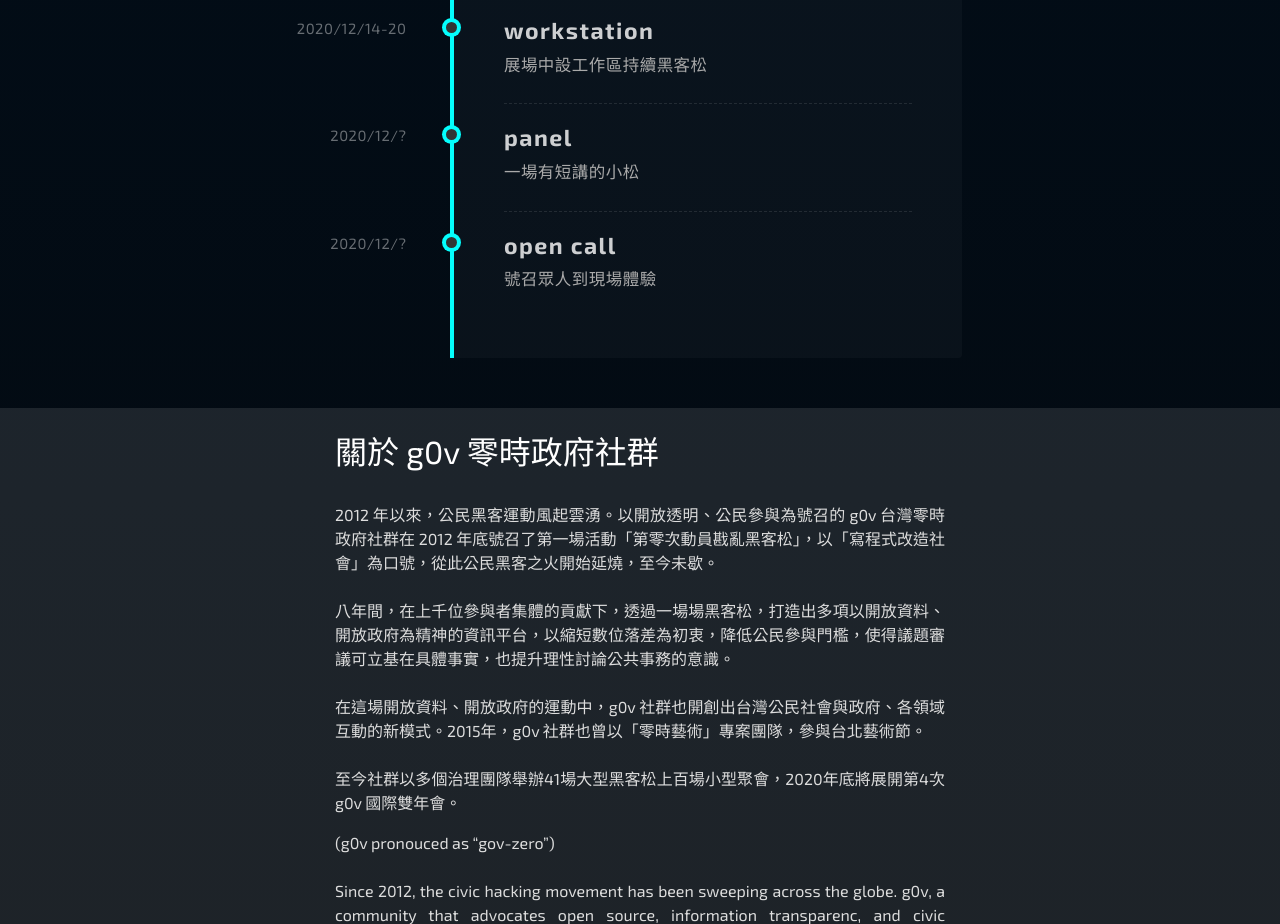
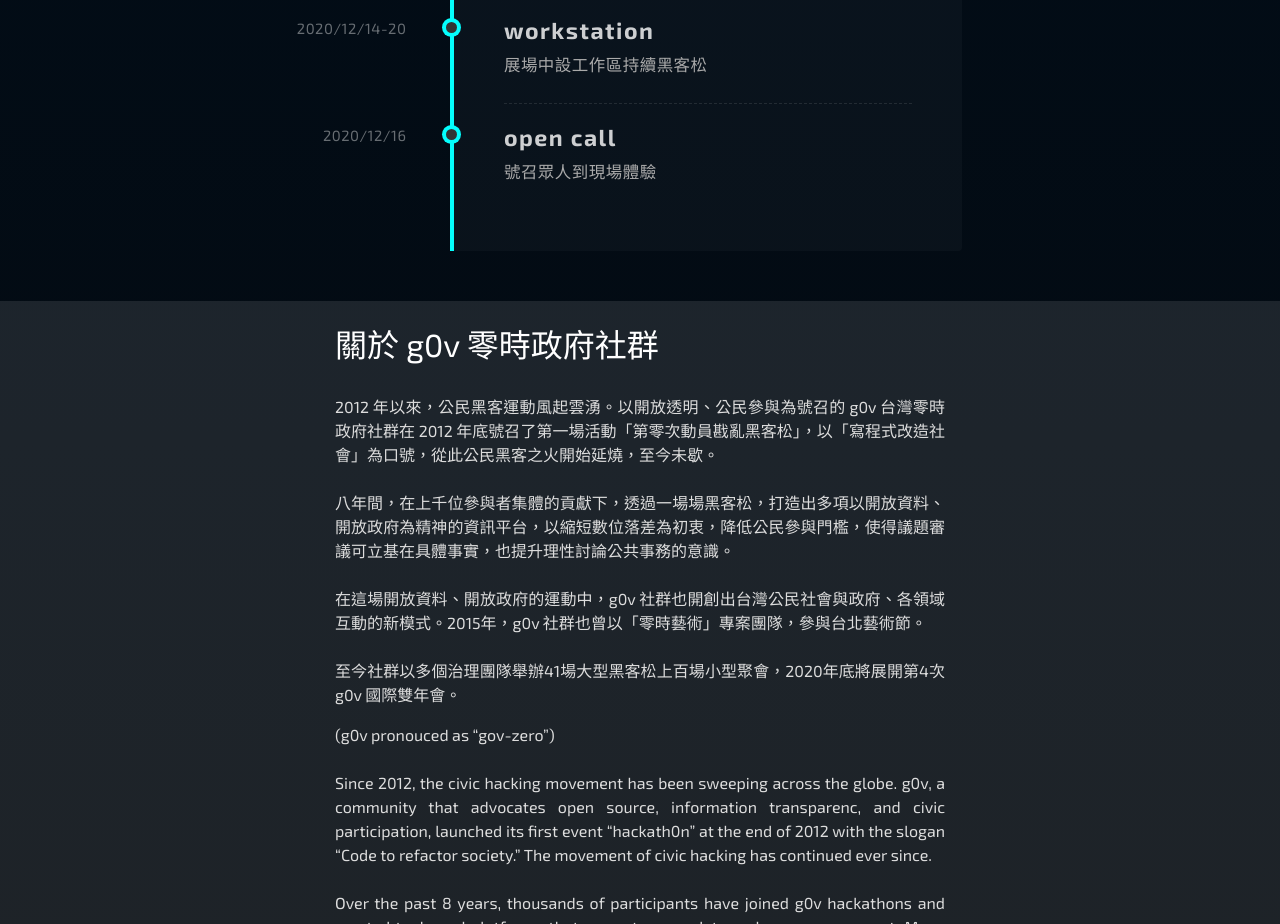
Before and after one commit to g0v/idystopia-index, a website: page src/index.pug in a window 1280 px wide. Shown: the part 1650-2574 px from the top of the page. Drawn offline with nearby package versions, Linux system fonts and the light colour scheme; files that its build step writes are made by us from their sources; files whose address does not match are found by name.

Commit message:
edit timeline

```diff
--- a/src/index.pug
+++ b/src/index.pug
@@ -79,10 +79,7 @@
         li.event(data-date='2020/12/14-20')
           h3 workstation
           p 展場中設工作區持續黑客松
-        li.event(data-date='2020/12/?')
-          h3 panel
-          p 一場有短講的小松
-        li.event(data-date='2020/12/?')
+        li.event(data-date='2020/12/16')
           h3 open call
           p 號召眾人到現場體驗
 
```
Also changed, not shown: static/index.html.
